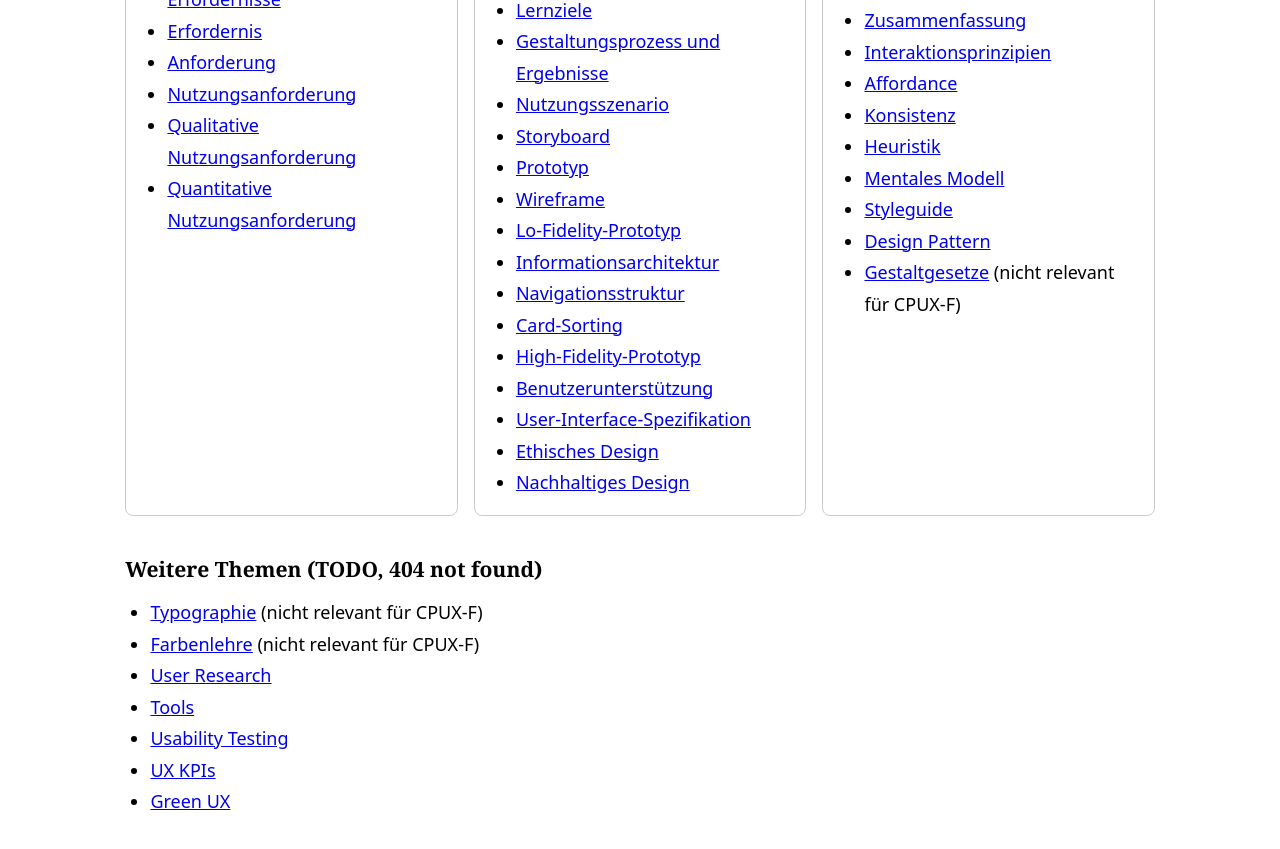
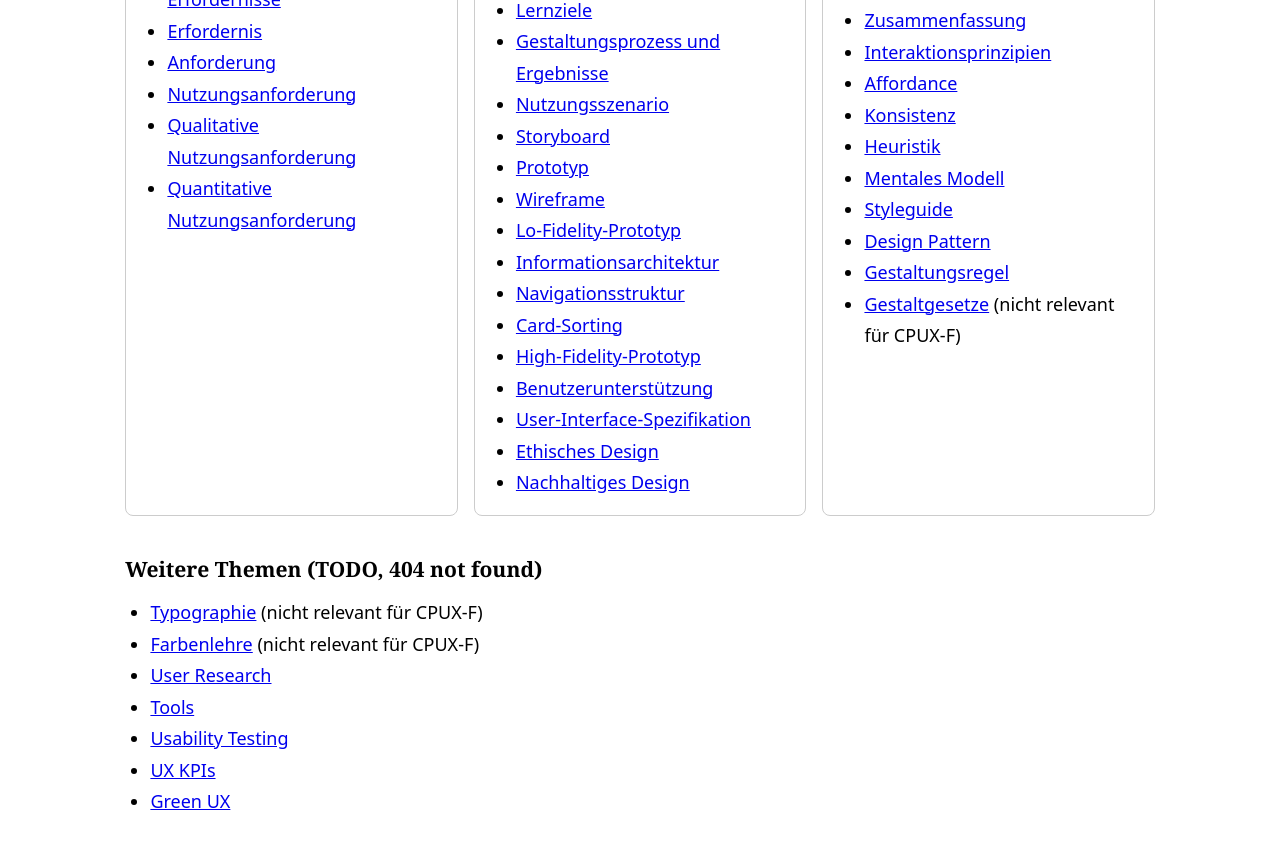
Before and after one commit to learosema/cpux-prep, a Jekyll site: the page built from index.md, in a window 1280 px wide and 900 px high, scrolled down 1323 px. Shown: the top 849 px of the window. Built offline with Jekyll 4.4.1, drawn with Linux system fonts in a browser that asks for light colours; our own code applies the rules of GitHub Pages for plain Markdown files.

Commit message:
chore: more work

```diff
--- a/index.md
+++ b/index.md
@@ -124,7 +124,8 @@ sich jeden Tag etwas Zeit, um die Inhalte aus dem
 - [Mentales Modell](regeln-fuer-die-gestaltung/mentales-modell.md)
 - [Styleguide](regeln-fuer-die-gestaltung/styleguide.md)
 - [Design Pattern](regeln-fuer-die-gestaltung/design-pattern.md)
-- [Gestaltgesetze](prinzipien/gestaltgesetze.md) (nicht relevant für CPUX-F)
+- [Gestaltungsregel](regeln-fuer-die-gestaltung/gestaltungsregel.md)
+- [Gestaltgesetze](regeln-fuer-die-gestaltung/gestaltgesetze.md) (nicht relevant für CPUX-F)
 
 </div>
 </div>
```
Also changed, not shown: regeln-fuer-die-gestaltung/gestaltungsregel.md (+6 -0 lines).
